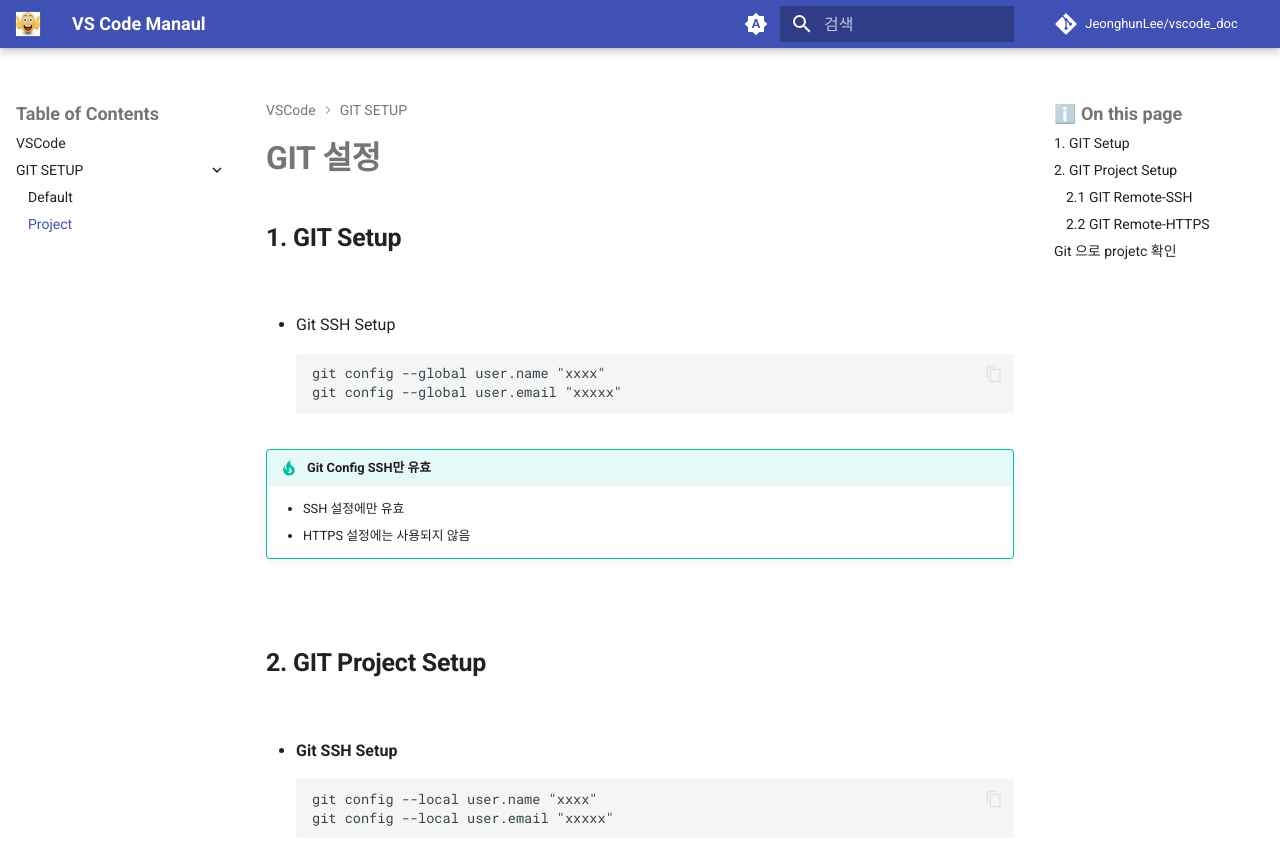
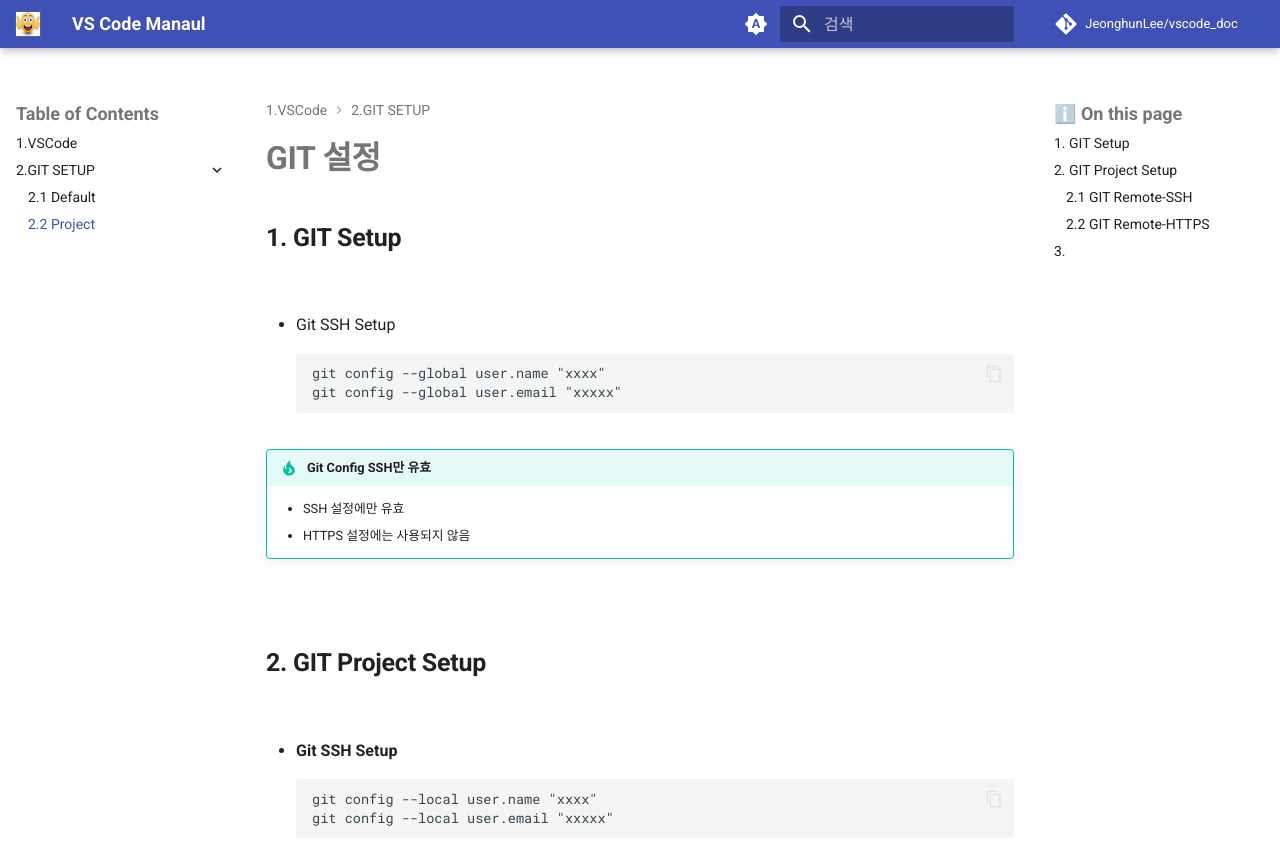
Before and after one commit to JeonghunLee/vscode_doc, an MkDocs documentation site: the page built from docs/git_setup_project.md, in a window 1280 px wide and 900 px high. Shown: the top 865 px of the window. Built offline with MkDocs 1.6.1 and Material for MkDocs 9.7.7, drawn with Linux system fonts in a browser that asks for light colours; comment, search, counter and statistics services are not loaded; some of the changed text lies outside the part shown.

Commit message:
Update documentation structure by renumbering sections for consistency

```diff
--- a/docs/git_setup_project.md
+++ b/docs/git_setup_project.md
@@ -115,4 +115,6 @@
 
 <br/>
 
-## Git 으로 projetc 확인
+## 3.
+
+<br/>
--- a/mkdocs.yaml
+++ b/mkdocs.yaml
@@ -10,10 +10,10 @@
 
 
 nav:
-  - VSCode: index.md
-  - GIT SETUP:
-    - Default: git_setup_default.md
-    - Project: git_setup_project.md
+  - 1.VSCode: index.md
+  - 2.GIT SETUP:
+    - 2.1 Default: git_setup_default.md
+    - 2.2 Project: git_setup_project.md
 
 
 plugins:
```
